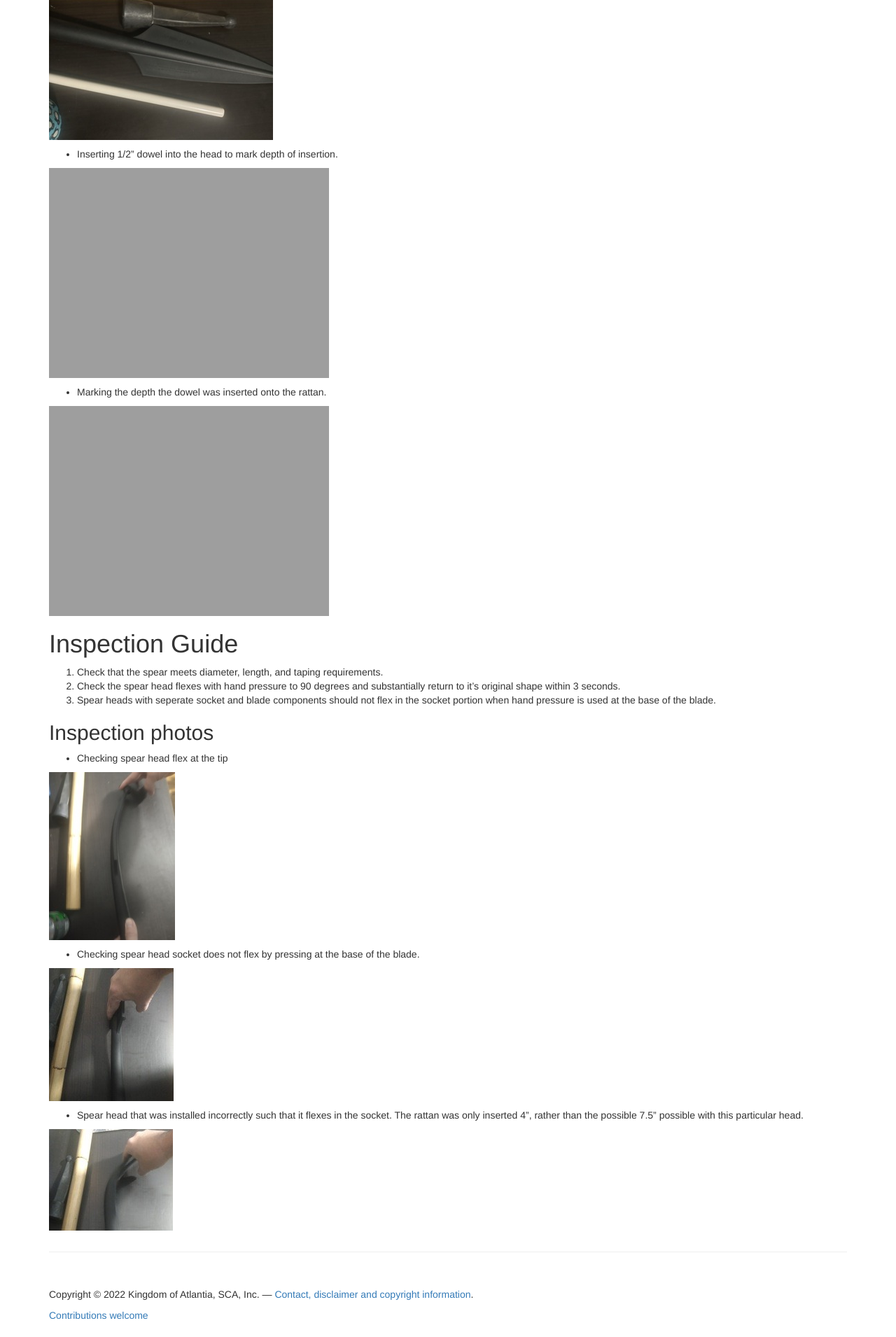
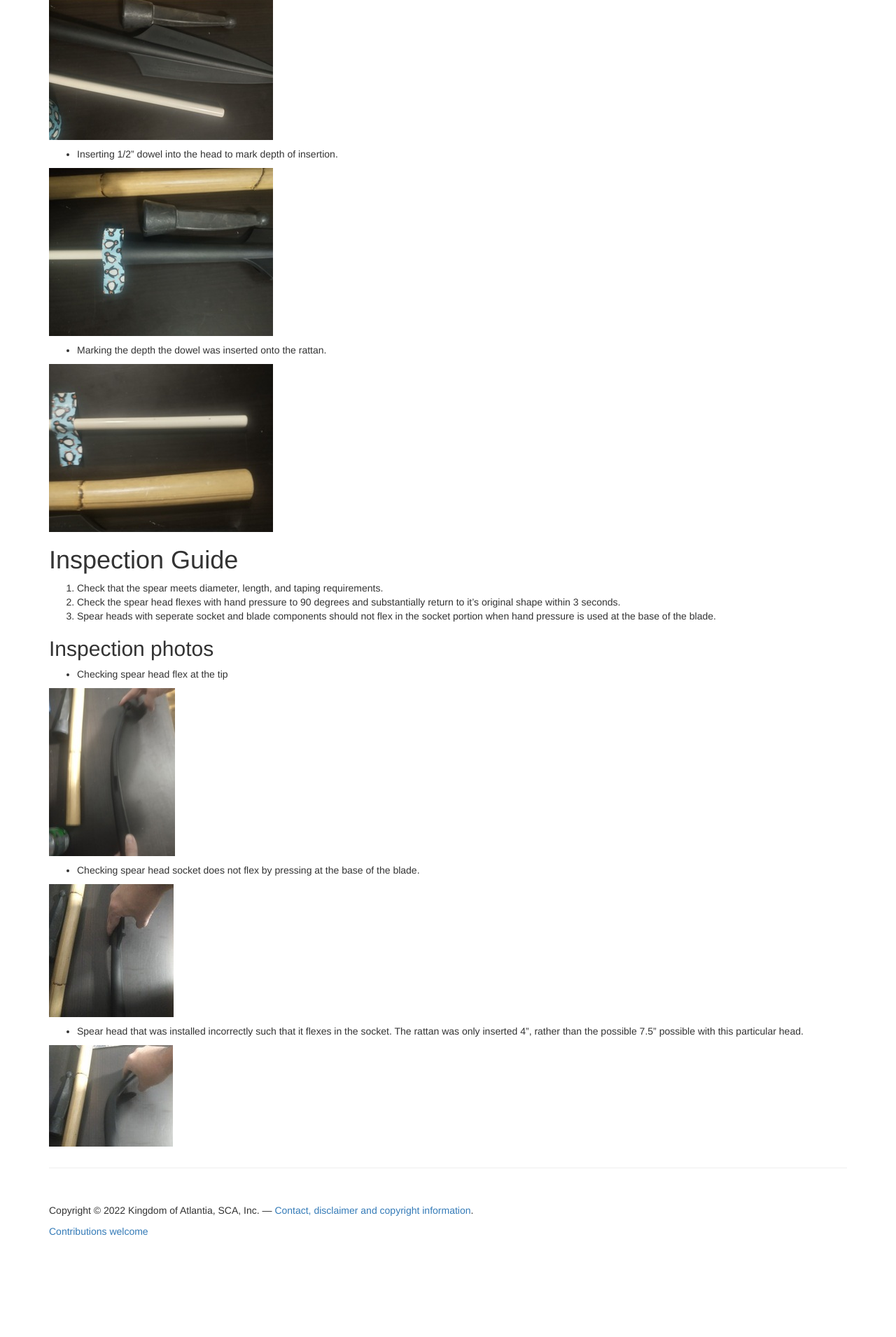
Before and after one commit to academie-de-espee/earl-marshal, a Jekyll site: the page built from rapier/spear-construction-and-inspection.md, in a window 1280 px wide. Shown: the part 1053-2963 px from the top of the page at 70% size. Built offline with Jekyll 4.4.1, drawn with Linux system fonts in a browser that asks for light colours; after the commit the page ends 2882 px from its top, so only the background shows below that.

Commit message:
fix image path

```diff
--- a/rapier/spear-construction-and-inspection.md
+++ b/rapier/spear-construction-and-inspection.md
@@ -51,11 +51,11 @@ rubber unencumbered from the haft.
 
 * Inserting 1/2" dowel into the head to mark depth of insertion.
 
-![Dowel inserted]({{ "/images/rapier/spear/small-spear-measure.jpg" | absolute_url }})
+![Dowel inserted]({{ "/images/rapier/spear/small-spear-dowel-measure.jpg" | absolute_url }})
 
 * Marking the depth the dowel was inserted onto the rattan.
 
-![Insertion mark on rattan]({{ "/images/rapier/spear/small-spear-mark.jpg" | absolute_url }})
+![Insertion mark on rattan]({{ "/images/rapier/spear/small-spear-dowel-mark.jpg" | absolute_url }})
 
 # Inspection Guide
 
```
